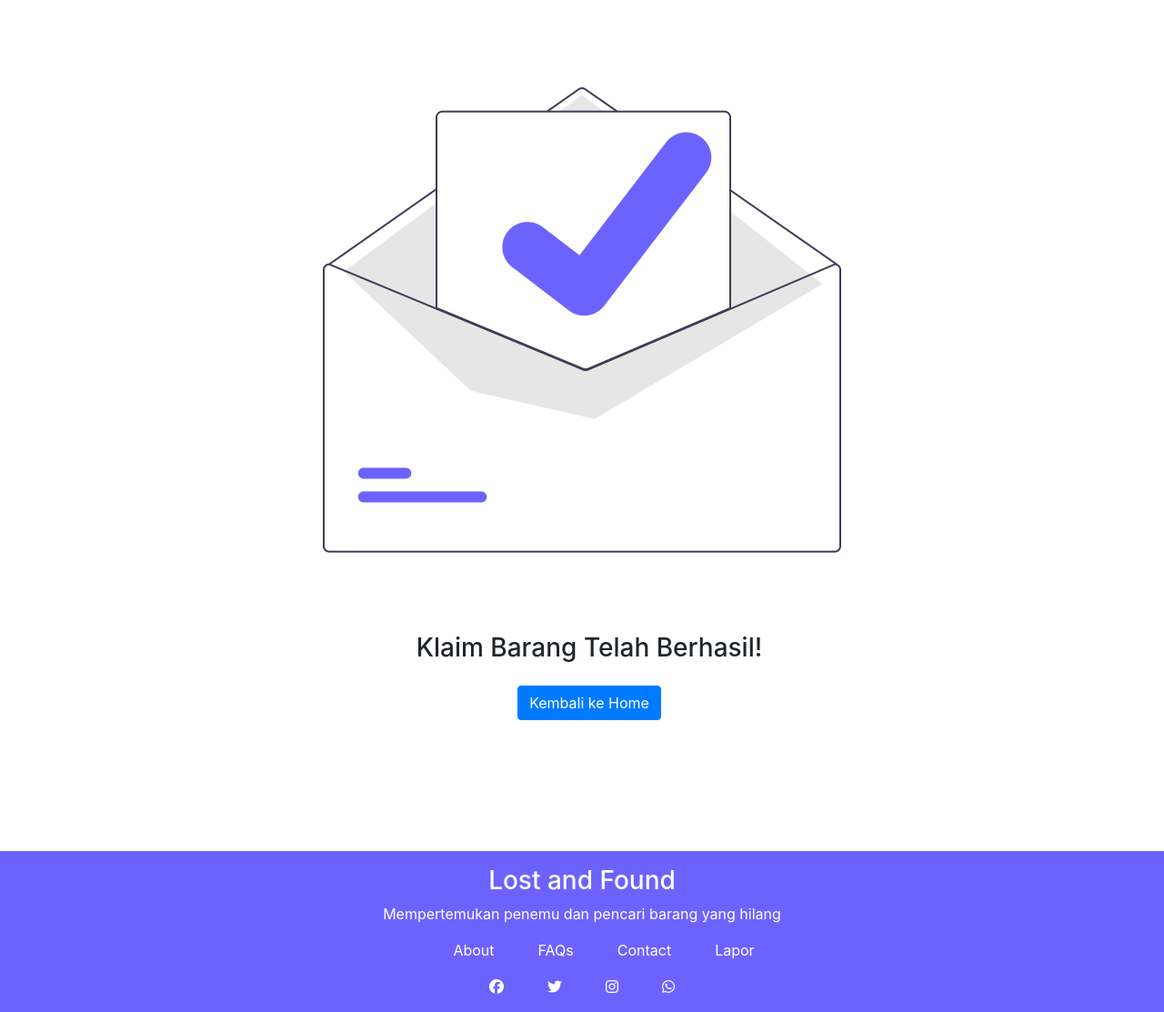
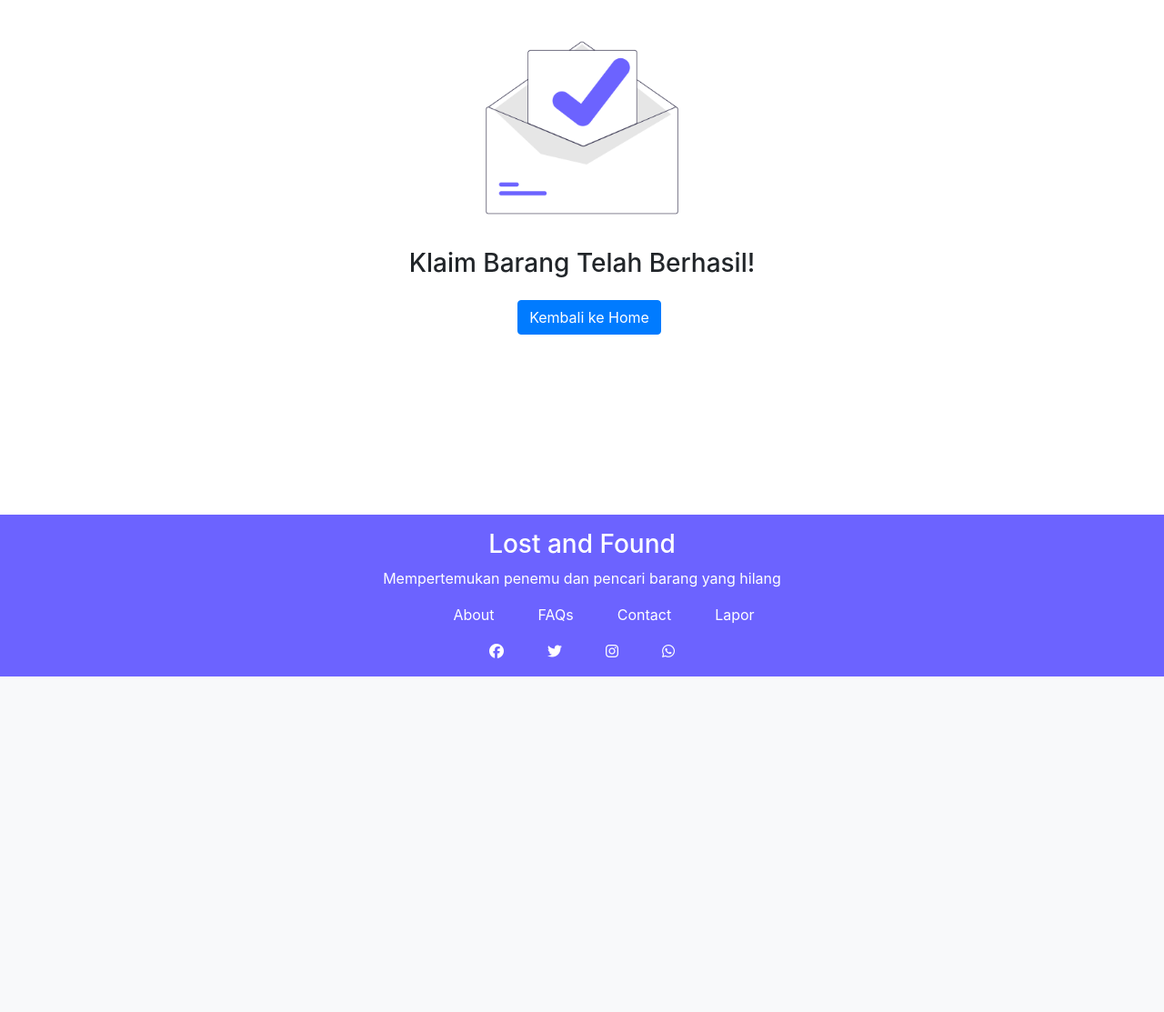
Before and after one commit to Fadil3/lost-and-found, a CodeIgniter 4 app: template app/Views/Pages/success.php in a window 1280 px wide. Shown: the part 56-1169 px from the top of the page at 91% size. After the commit the page ends 800 px from the top, so only its background shows below. Run offline with PHP 8.4 and a stand-in for CodeIgniter, Linux system fonts and the light colour scheme; the template is opened without the code that fills it, so the values that code supplies are empty; some libraries are stand-ins or nearby versions.

Commit message:
redirect to succes page after klaim laporan

```diff
--- a/app/Controllers/PengajuanBarang.php
+++ b/app/Controllers/PengajuanBarang.php
@@ -75,7 +75,8 @@ class PengajuanBarang extends BaseController
         }
 
         $this->session->setFlashdata('msg_pengajuan', 'Pengajuan berhasil dikirmkan!');
-        return redirect()->to('/barang/detail/'. $id_barang);
+        // return redirect()->to('/barang/detail/'. $id_barang);
+        return redirect()->to('/success');
 
     }
 
--- a/app/Views/Pages/success.php
+++ b/app/Views/Pages/success.php
@@ -2,13 +2,14 @@
 
 <?= $this->section('content'); ?>
 <div class="container mb-5">
-    <div class="d-grid gap-2 d-md-flex justify-content-md-center">
-        <img src="images/success.png" class="mt-3 mb-2" alt=" fe-template"/>
+    <div class="d-grid gap-2 d-flex justify-content-center">
+        <img src="images/success.png" style="max-width: 300px;" class=" mt-3 mb-2" alt=" fe-template" />
     </div>
-    <h3 class="ml-3 mb-4 sub-title text-center">
+    <h3 class="ml-3 mb-4  mx-auto d-flex justify-content-center sub-title text-center">
         Klaim Barang Telah Berhasil!
     </h3>
-    <div class="d-grid gap-2 d-md-flex justify-content-md-center">
-        <button class="btn btn-primary ml-3 mb-5" type="button">Kembali ke Home</button>
+    <div class="d-grid gap-2 mx-auto d-flex justify-content-center">
+        <a class="btn btn-primary ml-3 mb-5" href="/">Kembali ke Home</a>
     </div>
 </div>
+<?= $this->endSection(); ?>
```
